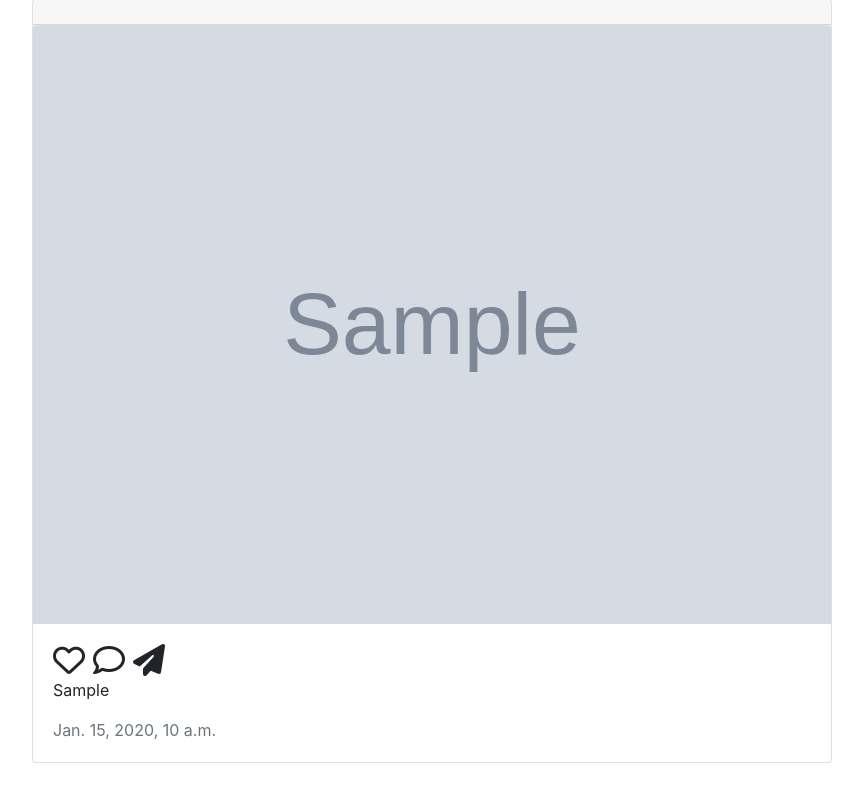
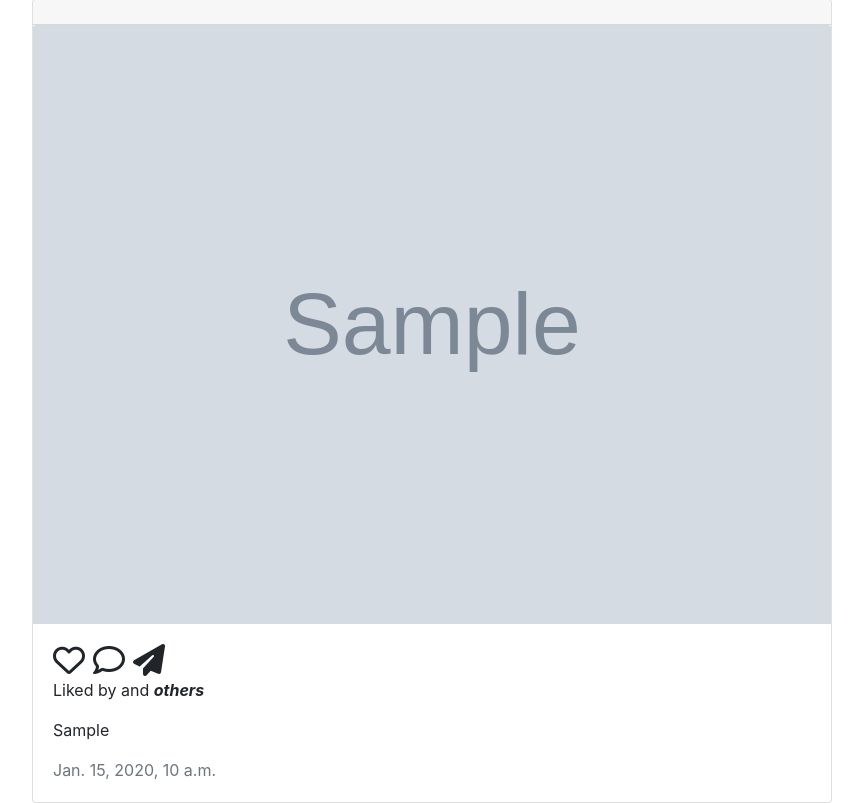
Before and after one commit to SkimaniKings/The_Gram, a Django app: page /home_page/ in a window 1280 px wide. Shown: the part 99-902 px from the top of the page, without its empty margins (53-916 px from the left). Before the commit the page ends 862 px from the top, so only its background shows below. Run offline with Django 3.2, Linux system fonts and the light colour scheme; tables that the repository leaves empty hold one stand-in row (values such as "Sample post"); grey boxes marked "Sample" are stand-in pictures; some libraries are stand-ins or nearby versions; some web fonts are replaced.

Commit message:
add the likes for each image

```diff
--- a/instagram/templates/home.html
+++ b/instagram/templates/home.html
@@ -20,7 +20,7 @@
       <div><i class="fas fa-paper-plane fa-2x"></i></div>
 
     </div>
-
+    <p>Liked by <em class="font-weight-bold">{{user.username}}</em> and <em class="font-weight-bold">others</em></p>
     <p class="card-text">{{image.caption}}</p>
     <p class="card-text text-muted">{{image.date_uploaded}}</p>
 
```
Also changed, not shown: static/styles.css (line endings or trailing spaces).
